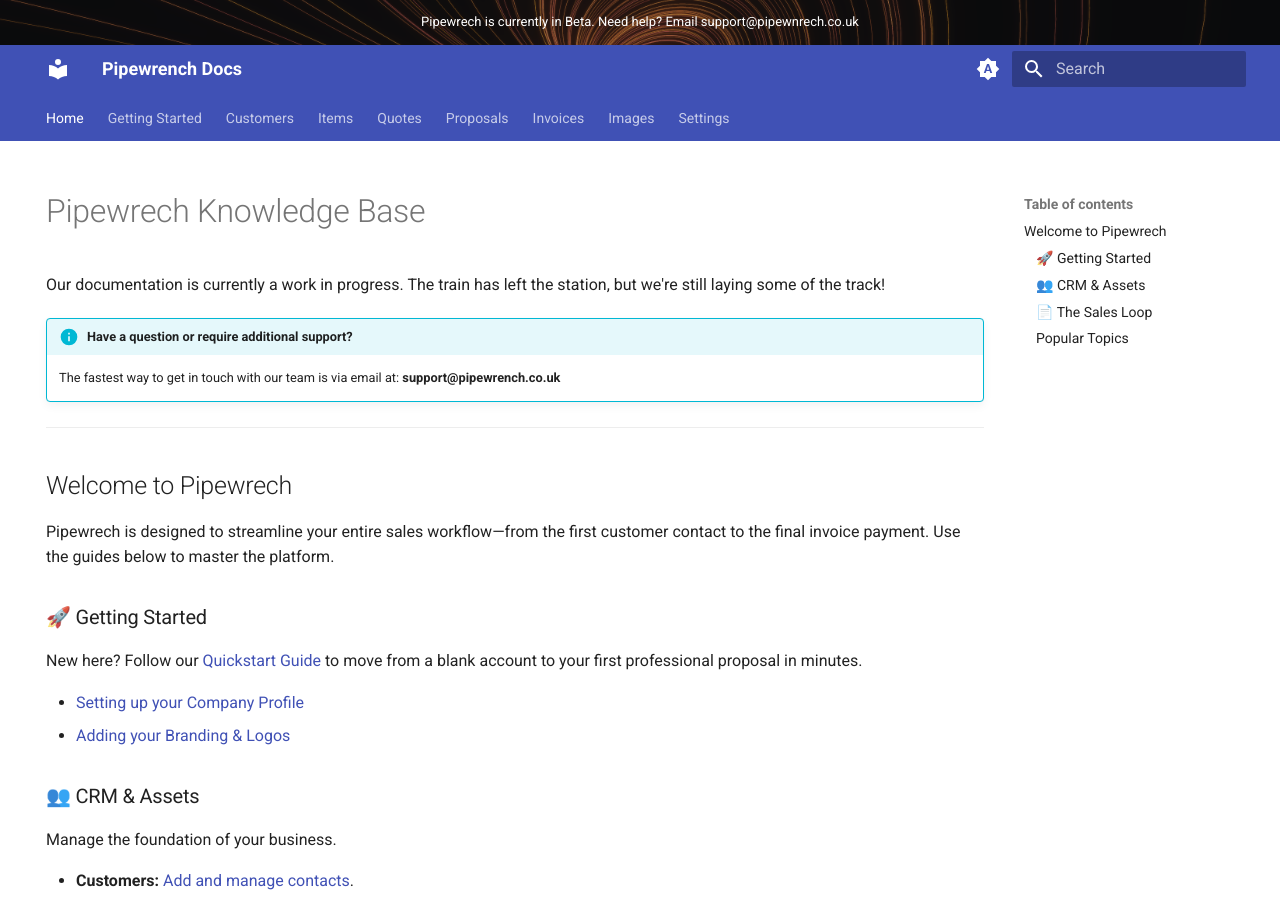
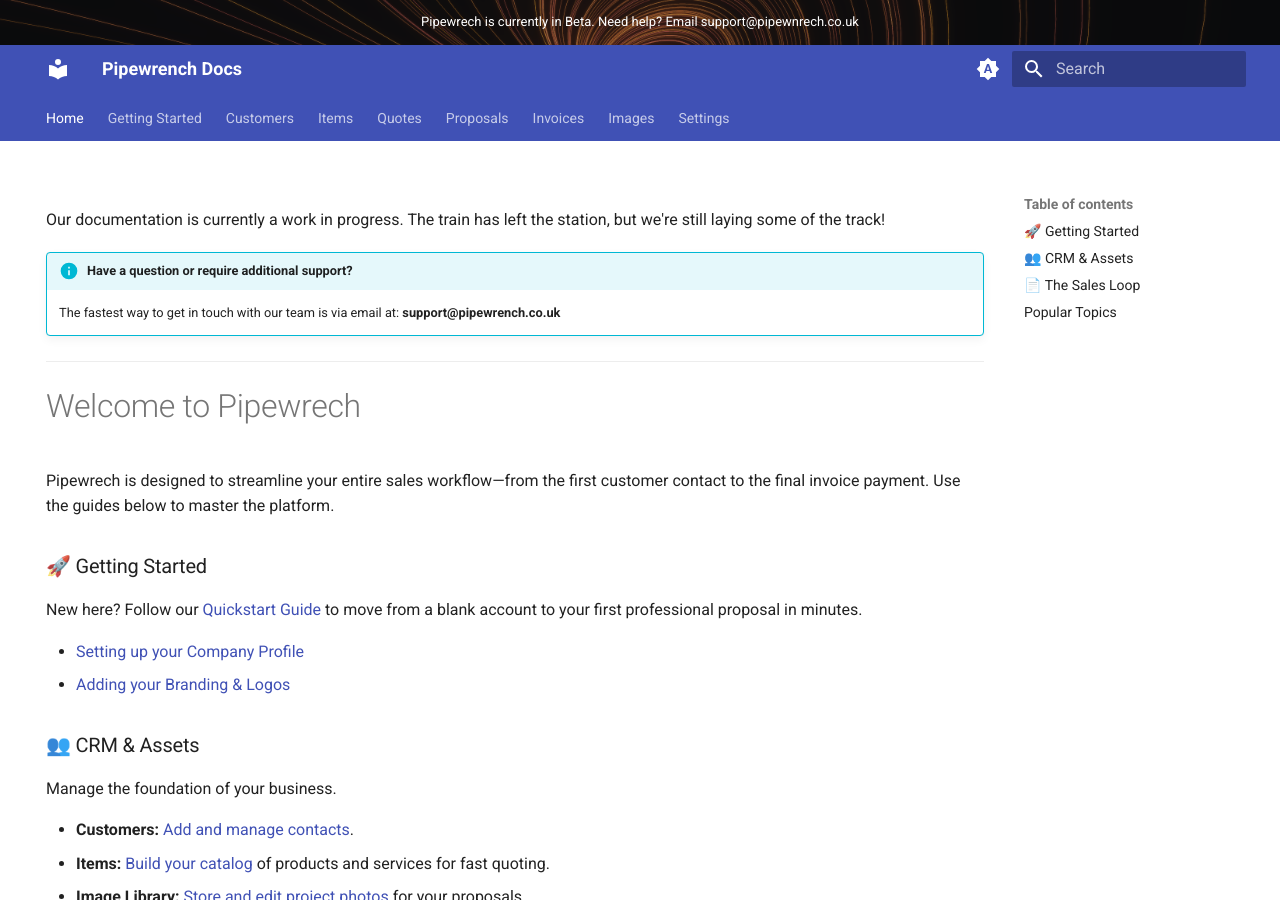
Before and after one commit to pipewrench-tech/pipewrench-docs, an MkDocs documentation site: the page built from docs/index.md, in a window 1280 px wide and 900 px high. Built offline with MkDocs 1.6.1 and Material for MkDocs 9.7.7, drawn with Linux system fonts in a browser that asks for light colours.

Commit message:
home page update

```diff
--- a/docs/index.md
+++ b/docs/index.md
@@ -2,8 +2,6 @@
 hide:
   - navigation
 ---
-
-# Pipewrech Knowledge Base
 
 Our documentation is currently a work in progress. The train has left the station, but we're still laying some of the track!
 
@@ -15,7 +13,7 @@
 
 ---
 
-## Welcome to Pipewrech
+# Welcome to Pipewrech
 Pipewrech is designed to streamline your entire sales workflow—from the first customer contact to the final invoice payment. Use the guides below to master the platform.
 
 ### 🚀 Getting Started
```
